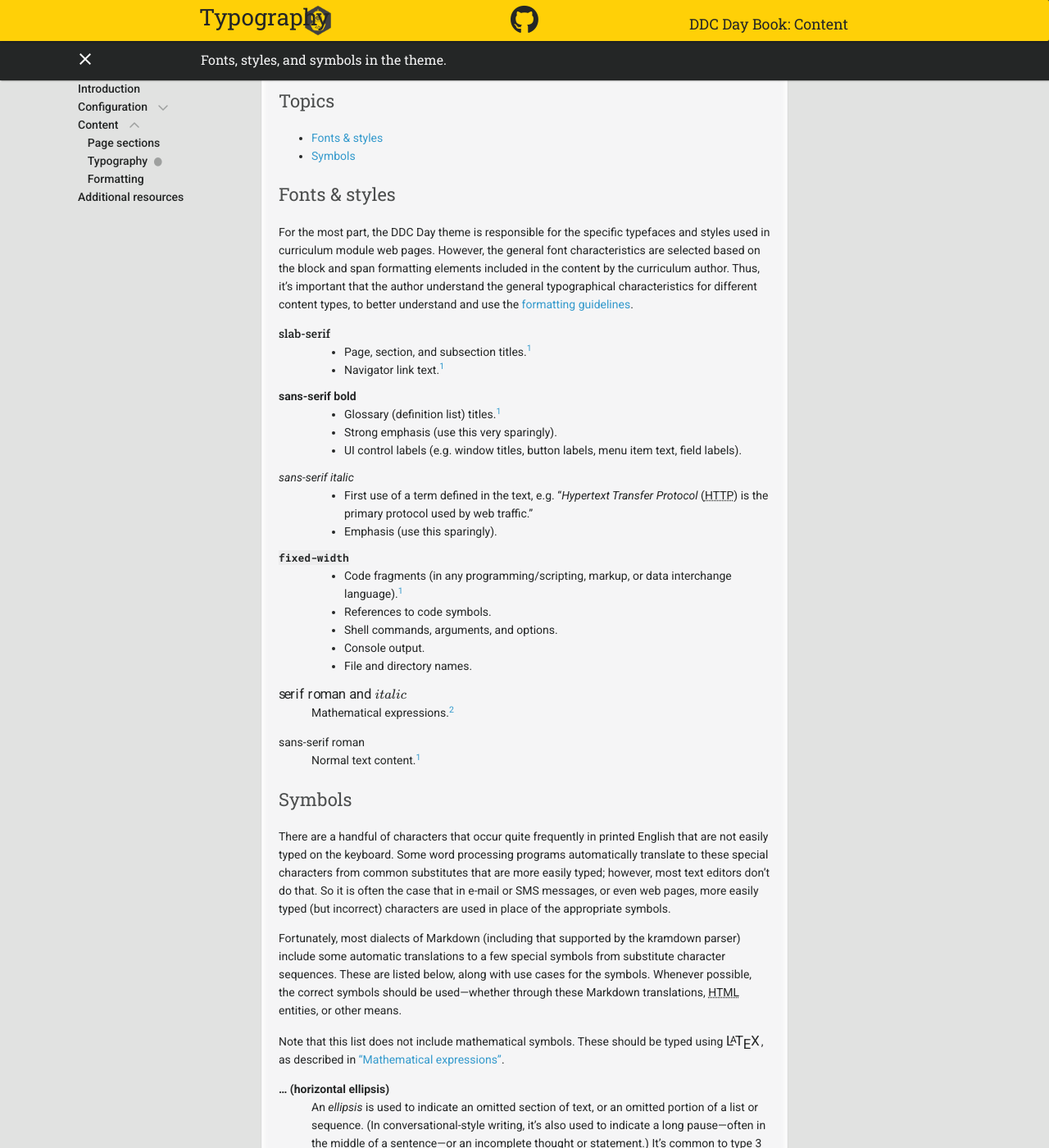
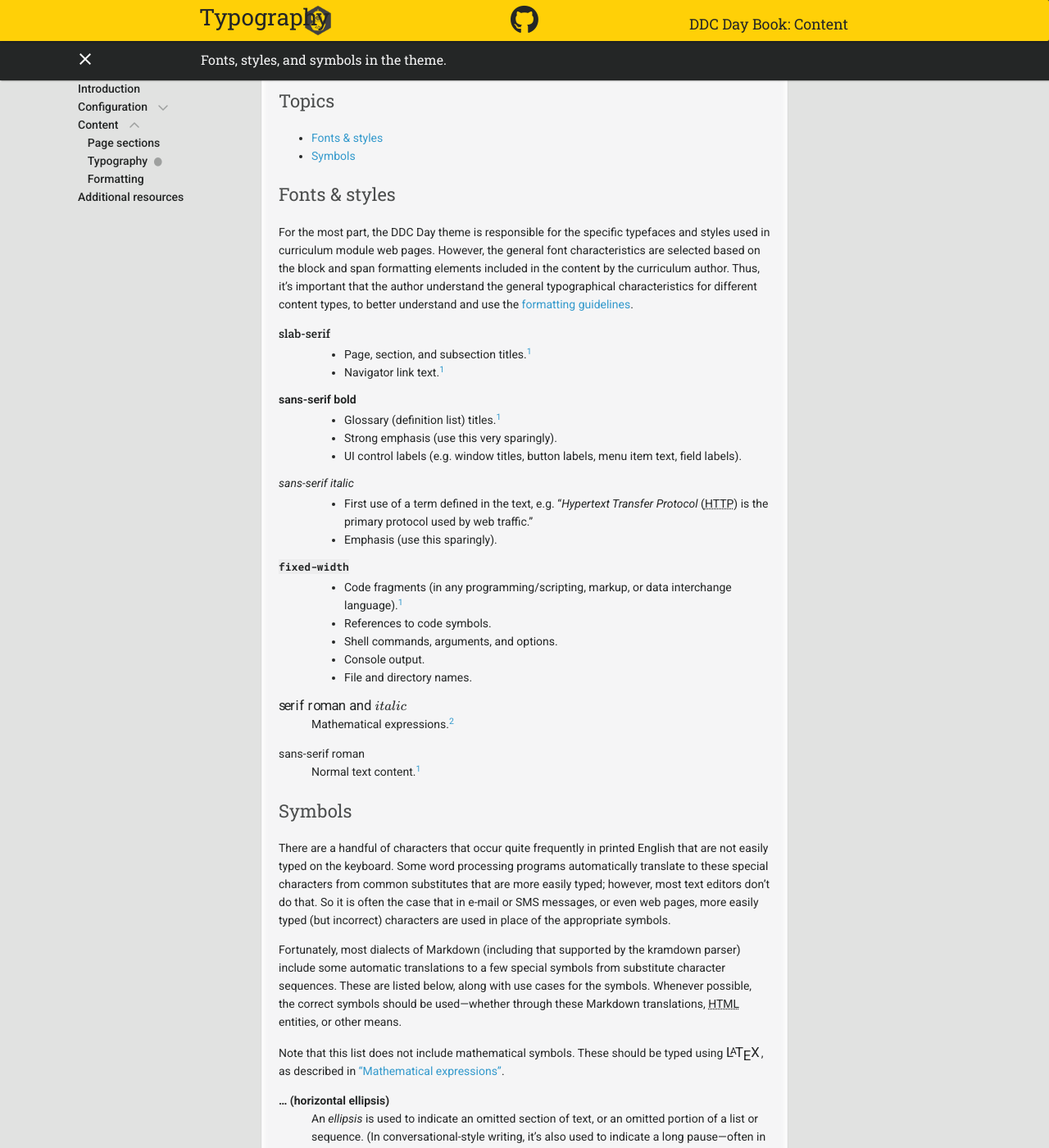
Before and after one commit to ddc-java/ddc-day-book, a Jekyll site: the page built from content/typography.md, in a window 1280 px wide and 1400 px high. Shown: the whole window at 82% size. Built offline with Jekyll 4.4.1, drawn with Linux system fonts in a browser that asks for light colours; nearby versions of some CDN libraries; our own code applies the rules of GitHub Pages for plain Markdown files; formulas are drawn with MathJax 3.

Commit message:
Adjust list spacing 2

```diff
--- a/_sass/ddc-day-book.scss
+++ b/_sass/ddc-day-book.scss
@@ -143,6 +143,7 @@ ul, ol, dl {
   margin: 0 0 1em 0;
 
   ul, ol, dl {
+    margin-top: 0.25em;
     margin-bottom: 0.75em;
   }
 
```
